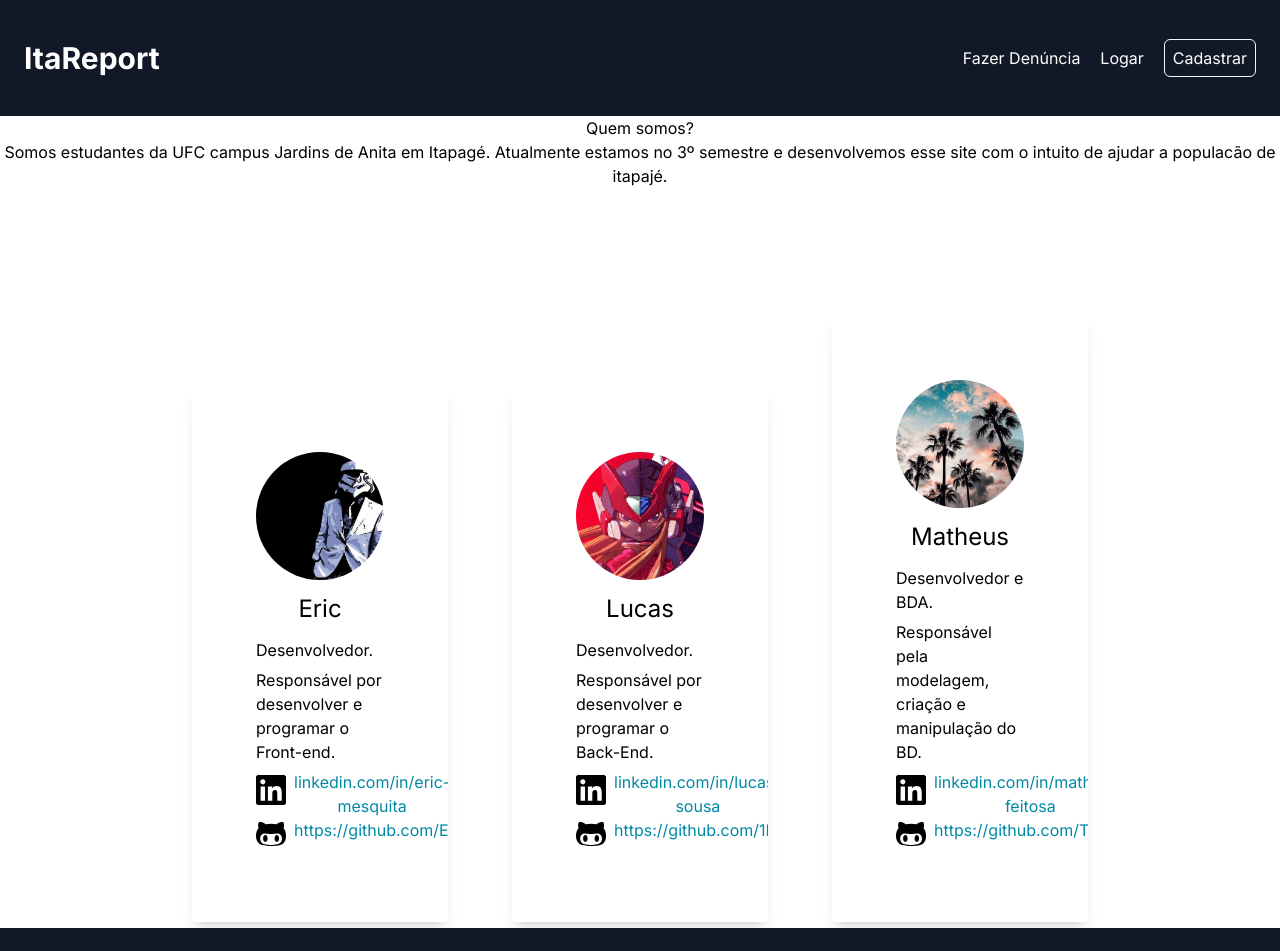
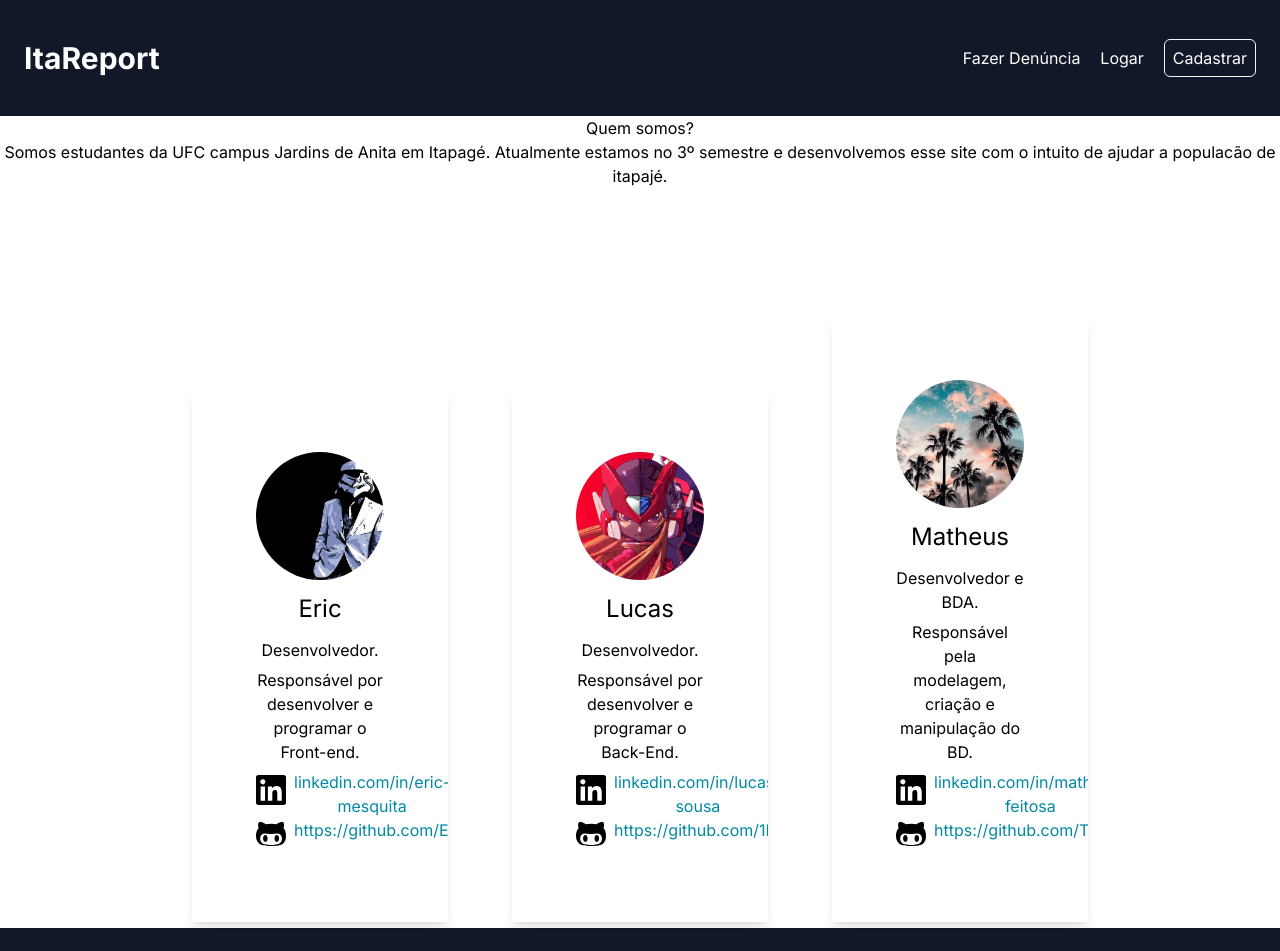
Before and after one commit to Theus1990/itareport, a Next.js app: page /sobre in a window 1280 px wide. Shown: the top 951 px of the page. Built offline with nearby package versions, Linux system fonts and the light colour scheme.

Commit message:
text card centralized

```diff
--- a/src/app/sobre/page.jsx
+++ b/src/app/sobre/page.jsx
@@ -32,7 +32,7 @@ function Sobre() {
                             width={400}
                         />
                     </div>
-                    <div className='card-body'>
+                    <div className='card-body text-center'>
                         <h5 className='card-title text-2xl text-center'>Eric</h5>
                         <p className='card-text'>Desenvolvedor.</p>
                         <p className='card-text'>
@@ -75,8 +75,8 @@ function Sobre() {
                             width={400}
                         />
                     </div>
-                    <div className='card-body'>
-                        <h5 className='card-title text-2xl text-center'>Lucas</h5>
+                    <div className='card-body text-center'>
+                        <h5 className='card-title text-2xl'>Lucas</h5>
                         <p className='card-text'>Desenvolvedor.</p>
                         <p className='card-text'>
                             Responsável por desenvolver e programar o Back-End.
@@ -118,8 +118,8 @@ function Sobre() {
                             width={400}
                         />
                     </div>
-                    <div className='card-body'>
-                        <h5 className='card-title text-2xl text-center'>Matheus</h5>
+                    <div className='card-body text-center'>
+                        <h5 className='card-title text-2xl'>Matheus</h5>
                         <p className='card-text'>Desenvolvedor e BDA.</p>
                         <p className='card-text'>
                             Responsável pela modelagem, criação e manipulação do BD.
```
